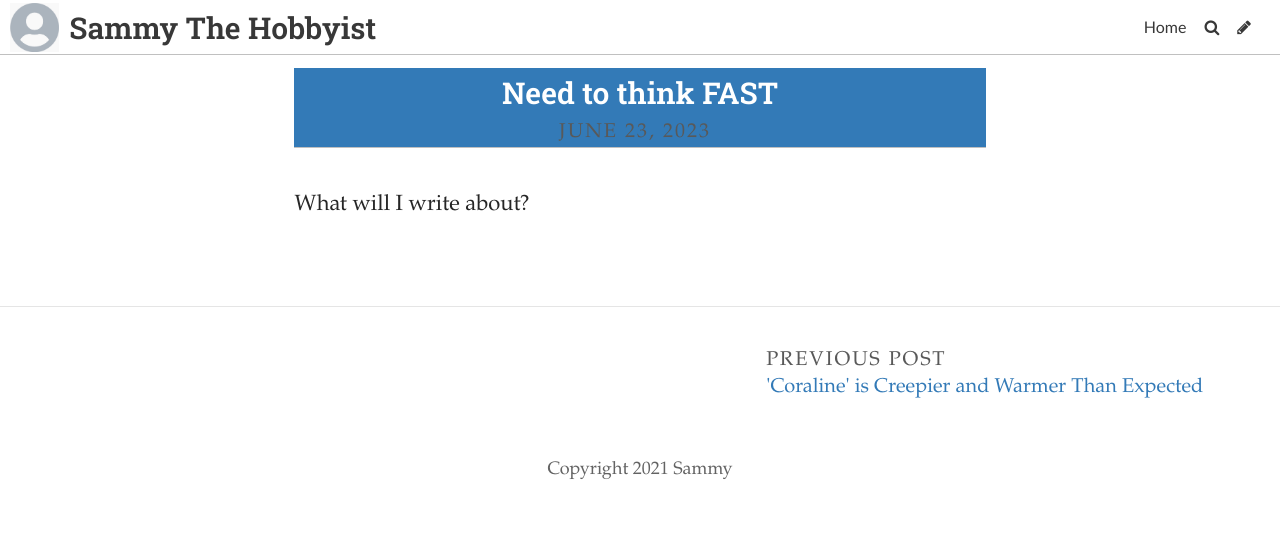
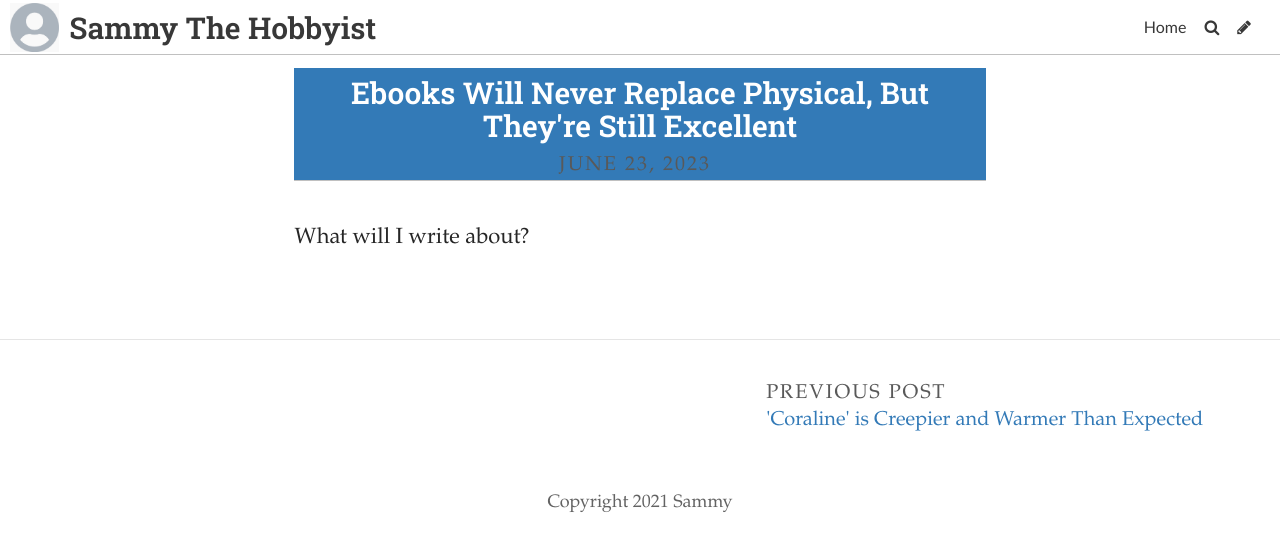
Before and after one commit to SammySpinsAYarn/Blog, a Jekyll site: the page built from _posts/2023-06-22-need-to-think-fast.md, in a window 1280 px wide. Shown: the top 551 px of the page. Built offline with Jekyll 4.4.1, drawn with Linux system fonts in a browser that asks for light colours; some web fonts are replaced.

Commit message:
Update Post “2023-06-22-need-to-think-fast”

```diff
--- a/_posts/2023-06-22-need-to-think-fast.md
+++ b/_posts/2023-06-22-need-to-think-fast.md
@@ -1,6 +1,6 @@
 ---
 layout: post
-title: Need to think FAST
+title: Ebooks Will Never Replace Physical, But They're Still Excellent
 date: 2023-06-23T12:00:58.705Z
 title_color: "#ffffff"
 comments: false
```
